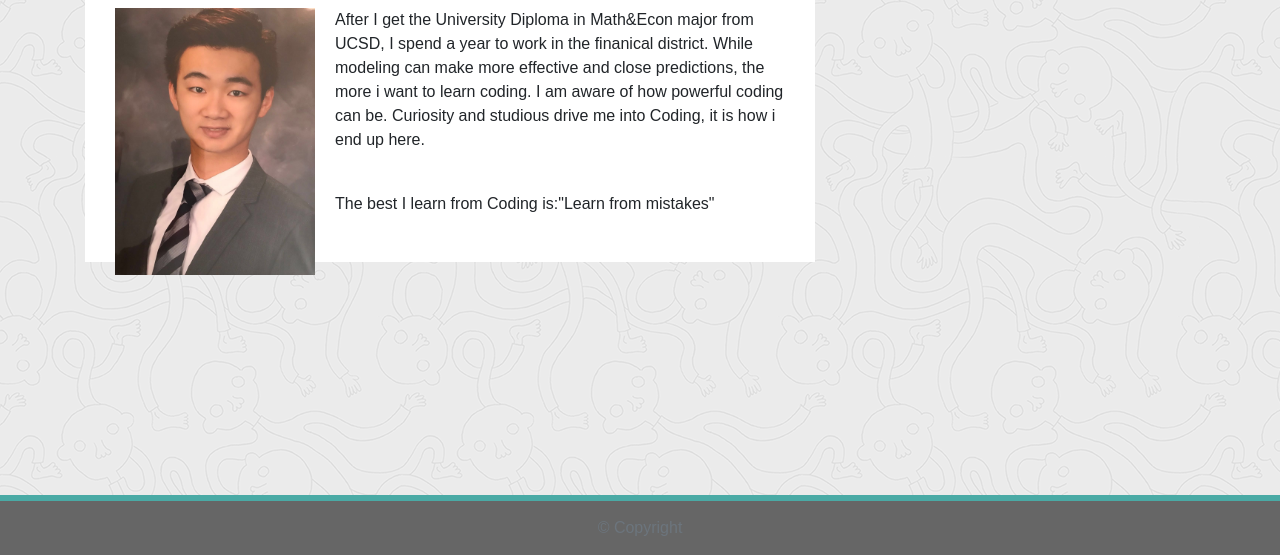
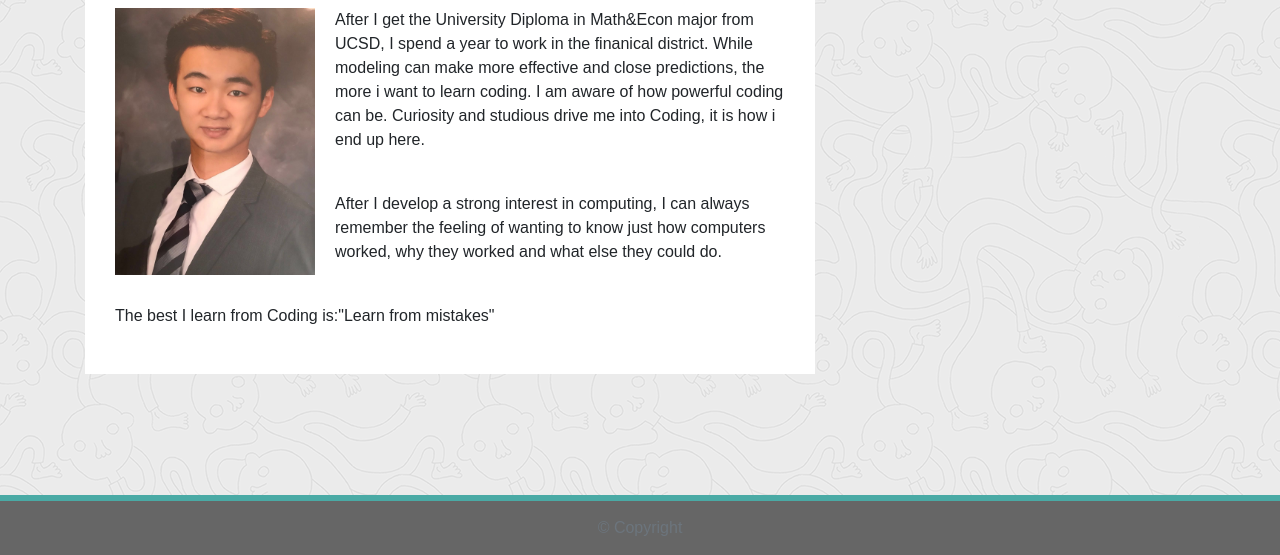
Before and after one commit to PeterXiao-create/HW-Professional-Materials, a plain HTML site: page index.html in a window 1280 px wide. Shown: the part 245-800 px from the top of the page. Drawn offline with nearby package versions, Linux system fonts and the light colour scheme.

Commit message:
About me completed

```diff
--- a/index.html
+++ b/index.html
@@ -57,6 +57,10 @@
                         coding can be. Curiosity and studious drive me into Coding, it is how i end up here.
                     </p>
                     <br />
+                    <p>
+                        After I develop a strong interest in computing, I can always remember the feeling of wanting to know just how computers worked, why they worked and what else they could do.
+                    </p>
+                    <br />
                     <p>The best I learn from Coding is:"Learn from mistakes"
                     </p>
                 </article>
```
Also changed, not shown: 2 other files.
